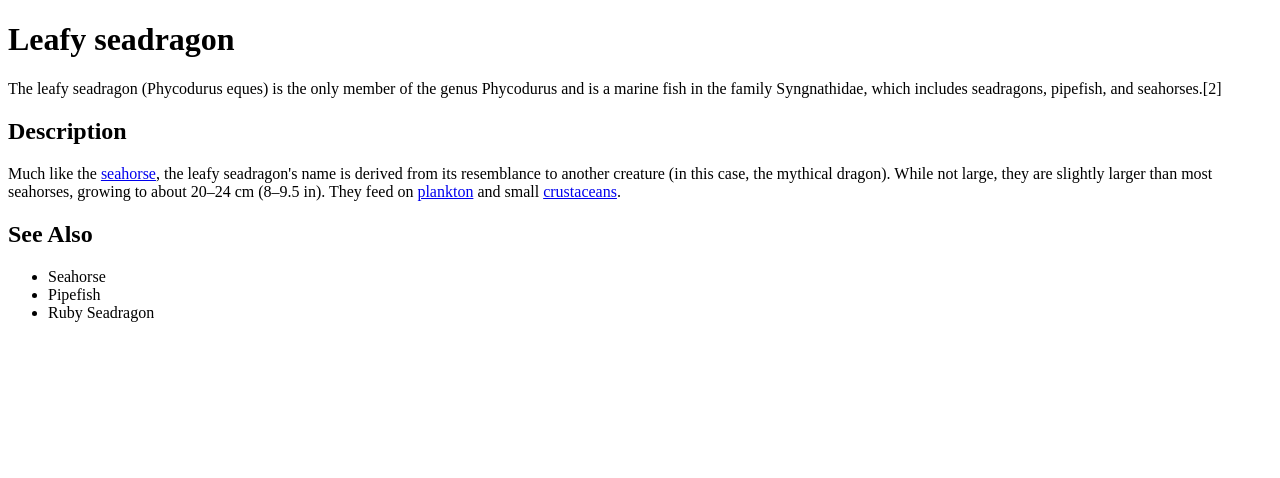
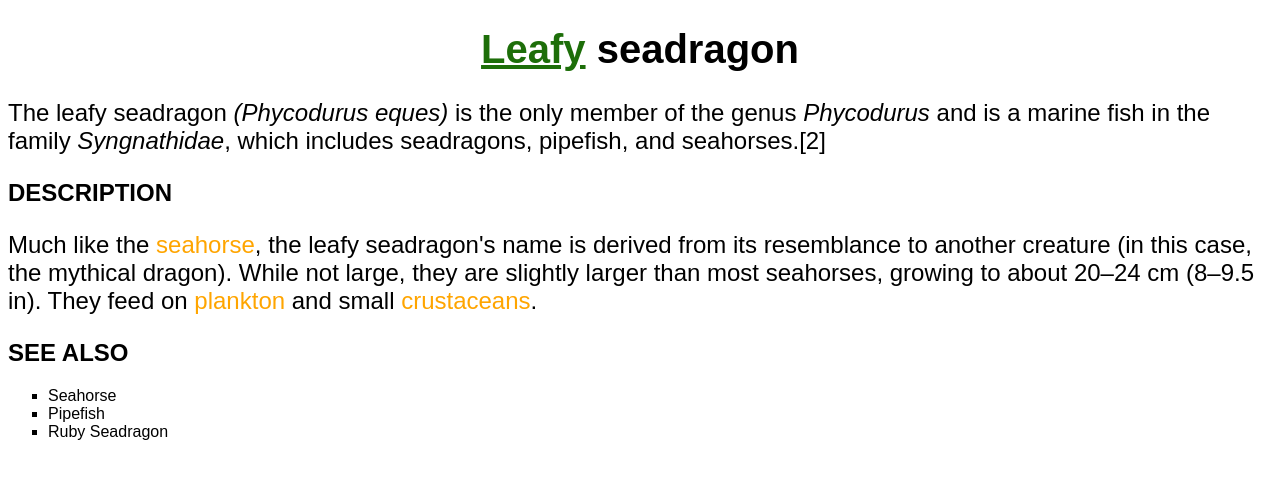
Before and after one commit to 23navi/HTML-CSS, a plain HTML site: page colt/Basics/TextStyle/practice/index.html in a window 1280 px wide. Drawn offline with Linux system fonts and the light colour scheme.

Commit message:
textStyle practice complete

```diff
--- a/colt/Basics/TextStyle/practice/styles.css
+++ b/colt/Basics/TextStyle/practice/styles.css
@@ -1,17 +1,53 @@
 /* Give everything in the body a sans-serif font */
+body {
+  font-family: sans-serif;
+}
 
 /* Make the h1 center aligned.  Make it not bold (a lighter weight) and give it a font size of 40px */
+h1 {
+  text-align: center;
+  font-weight: 600;
+  font-size: 40px;
+}
 
 /* Give the paragraphs a font size of 24px */
+p {
+  font-size: 24px;
+}
 
 /*  Select the element with the id of 'leafy' and make it have a color of #1d6e09 and give it a #1d6e09 underline*/
+#leafy {
+  color: #1d6e09;
+  text-decoration-line: underline;
+  text-decoration-color: #1d6e09;
+}
 
 /* Select the elements with the class of 'latin' and make them italicized*/
+.latin {
+  font-style: italic;
+}
 
 /* Select all h2s and make them uppercase (using css) */
+h2 {
+  text-transform: uppercase;
+}
 
 /*  Select all links and remove their underline and make them have a color of orange*/
+a {
+  text-decoration-line: none;
+  text-decoration-color: orange;
+  color: orange;
+}
 
 /* Write styles so that links turn red and have a red underline when hovered over*/
+a:hover {
+  color: red;
+  text-decoration-line: underline;
+  text-decoration-color: red;
+}
 
 /*  Make the unordered list use squares for their bullet point marker*/
+
+ul {
+  list-style-type: square;
+}
```
